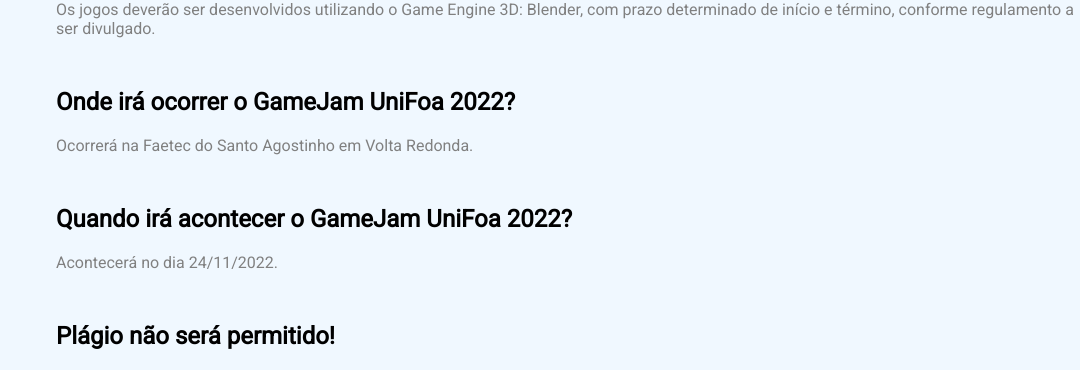
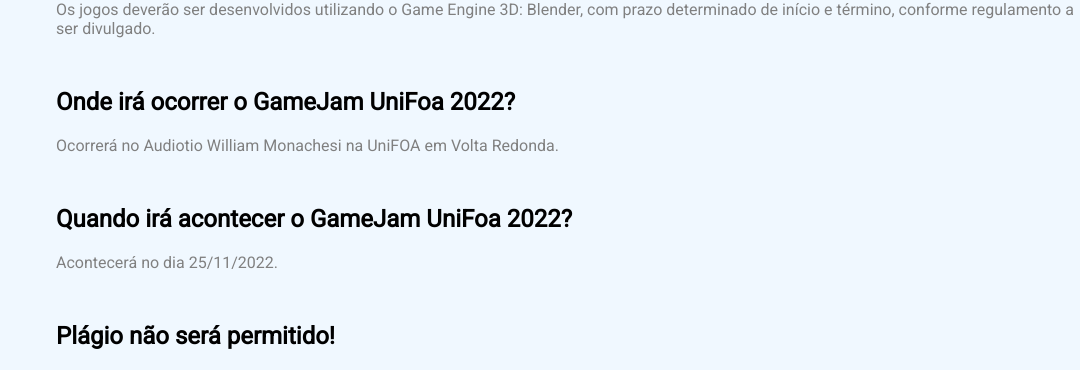
Before and after one commit to LeonelFreitas/gamejam, a plain HTML site: page index.html in a window 1280 px wide. Shown: the part 3189-3559 px from the top of the page, without its empty margins (200-1280 px from the left). Drawn offline with Linux system fonts and the light colour scheme; a web font is replaced by a local one.

Commit message:
Add files via upload

```diff
--- a/index.html
+++ b/index.html
@@ -89,11 +89,11 @@
         </p>
 
     <h2>Onde irá ocorrer o GameJam UniFoa 2022?</h2>
-    <p>Ocorrerá na Faetec do Santo Agostinho em Volta Redonda.</p>
+    <p>Ocorrerá no Audiotio William Monachesi na UniFOA em Volta Redonda.</p>
 
 
     <h2>Quando irá acontecer o GameJam UniFoa 2022?</h2>
-    <p>Acontecerá no dia 24/11/2022.</p>
+    <p>Acontecerá no dia 25/11/2022.</p>
         <h2>Plágio não será permitido! </h2>
         <p>Quaisquer indícios de plágio ou cópia será desclassificado o
             participante. </p>
```
